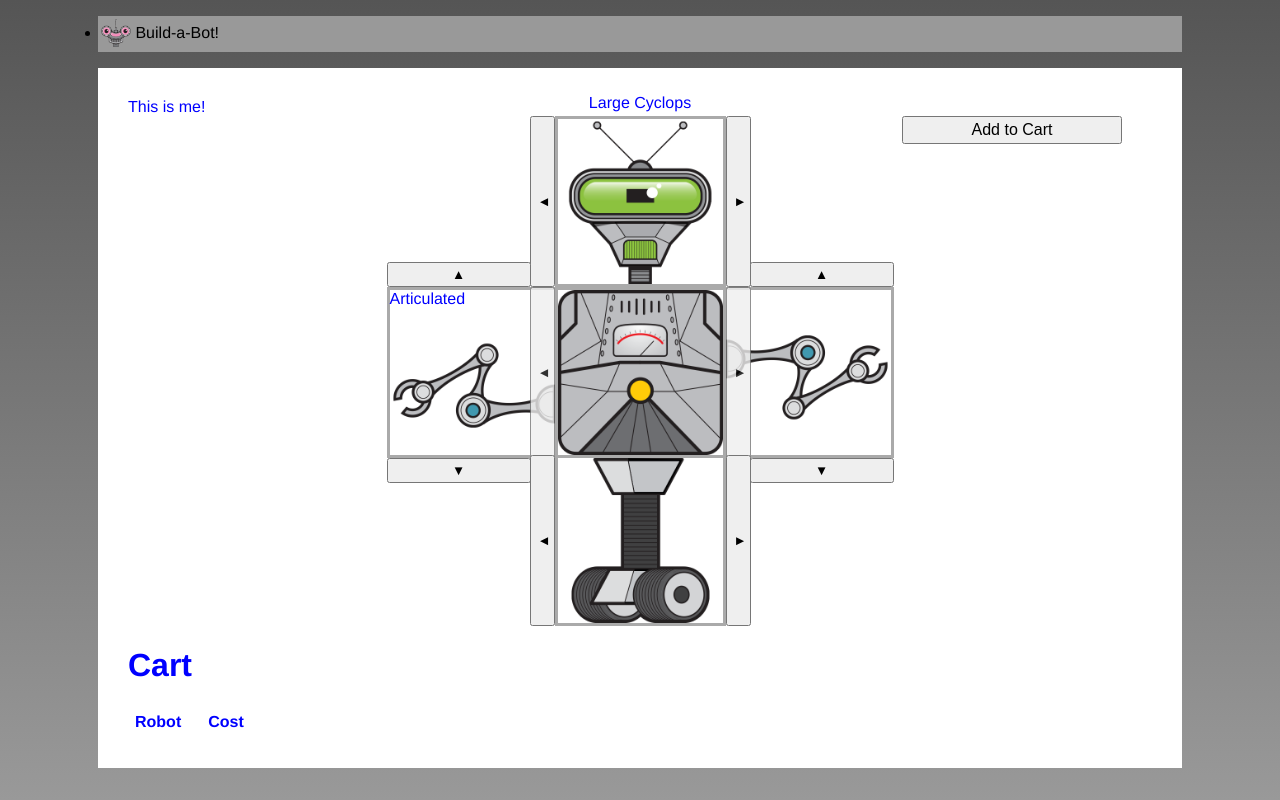
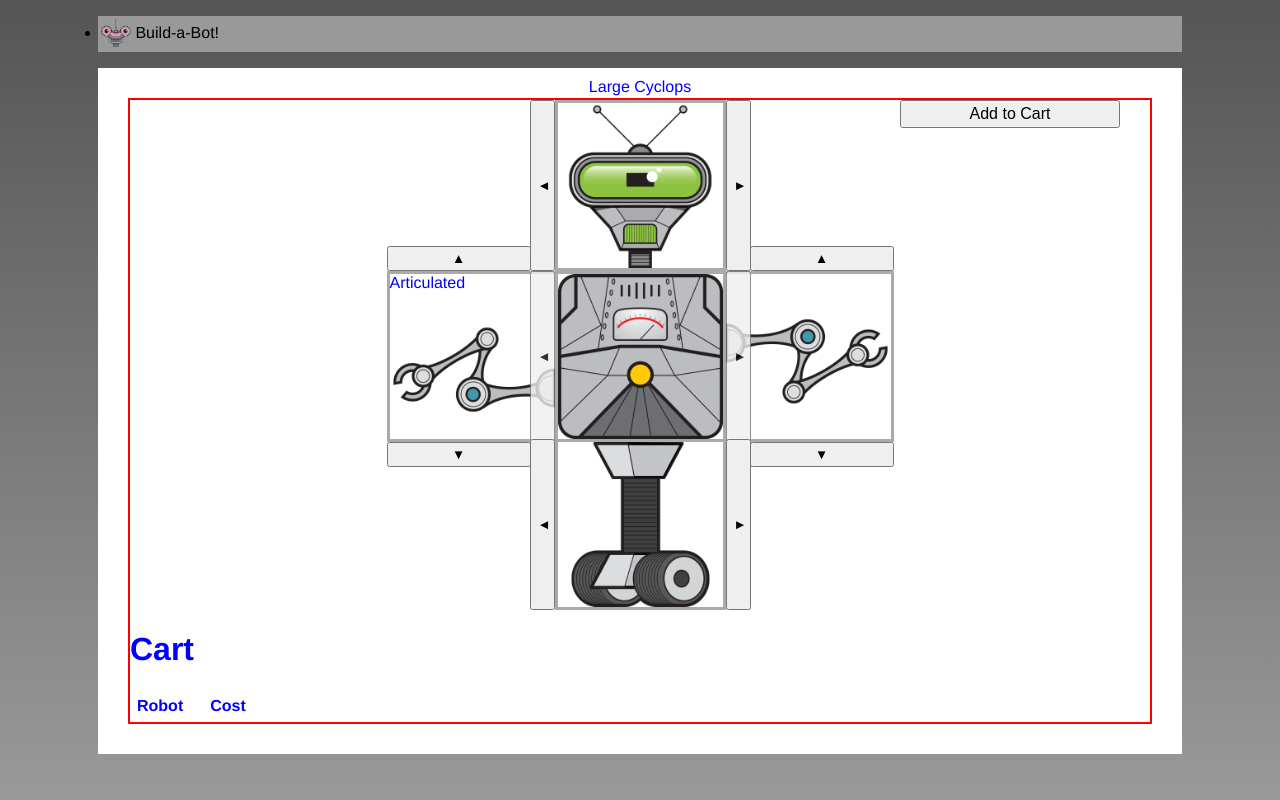
Before and after one commit to Daveux/build-my-bot, a Vue app: page / in a window 1280 px wide. Built offline with nearby package versions, Linux system fonts and the light colour scheme.

Commit message:
Playing around with styling components

```diff
--- a/src/App.vue
+++ b/src/App.vue
@@ -11,10 +11,7 @@
       </nav>
     </header>
     <main>
-      <div class="robot-name">
-        This is me!
      <RobotBuilder/>
-      </div>
     </main>
   </div>
 </template>
@@ -39,8 +36,9 @@ export default {
 </style>
 
 <style scoped>
-  .robot-name{
+  .content{
     color: blue;
+    border: 2px solid red;
   }
 #app {
   font-family: 'Avenir', Helvetica, Arial, sans-serif;
```
